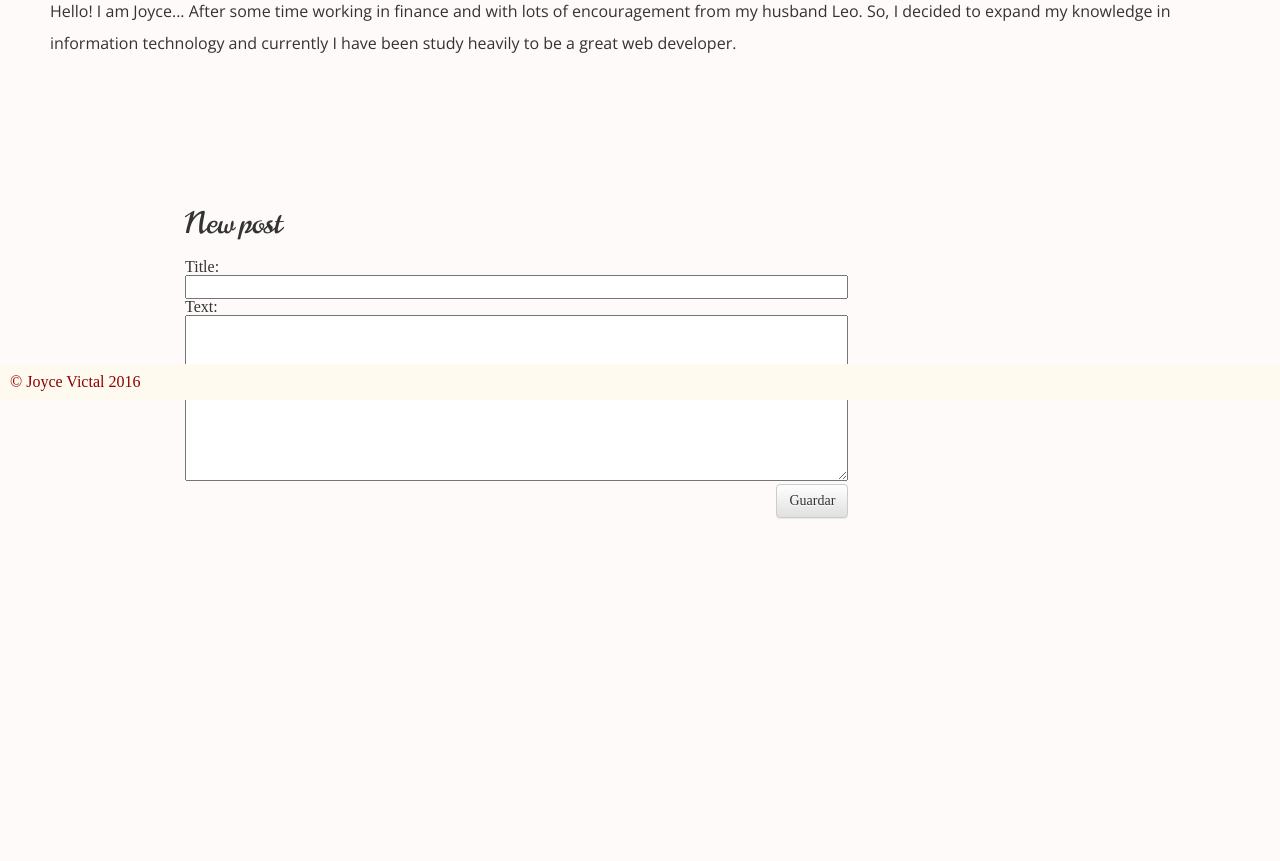
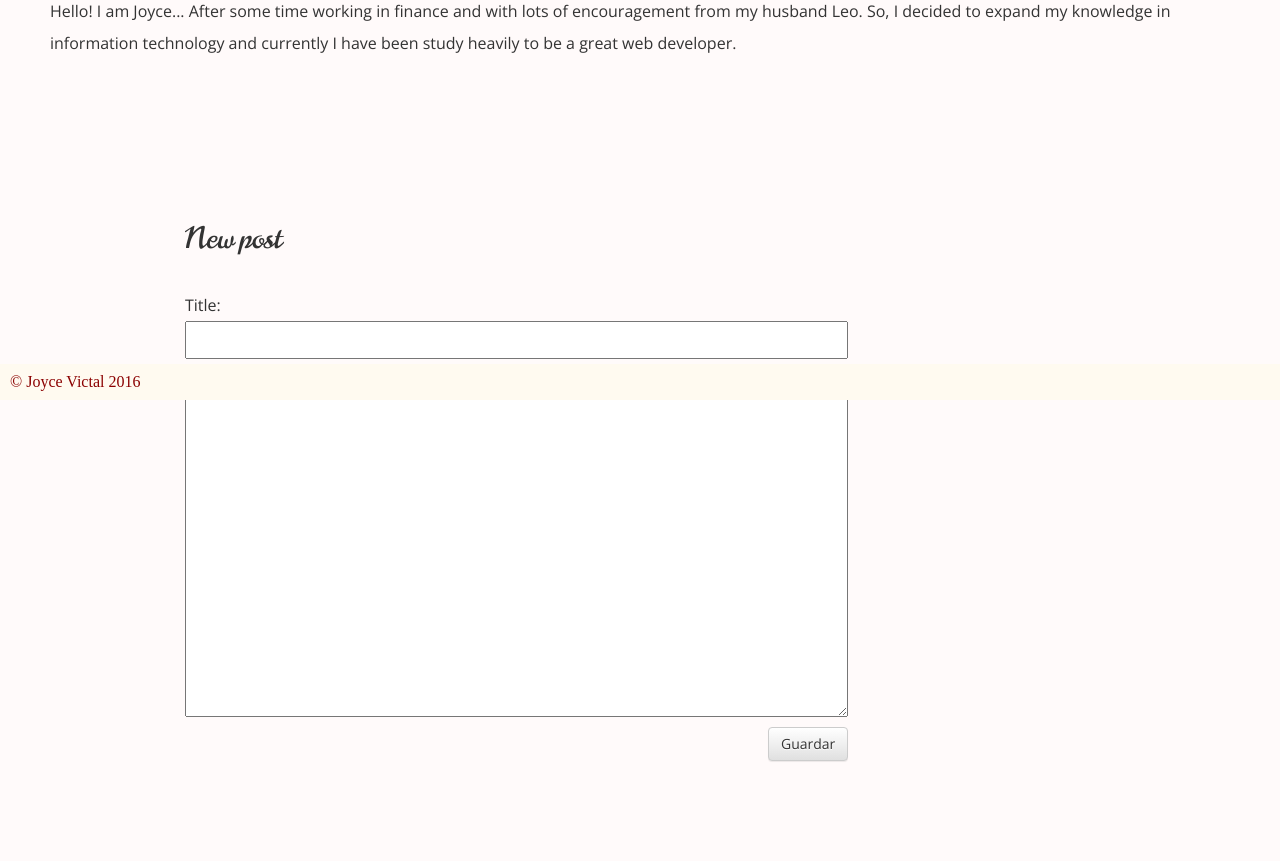
Before and after one commit to joycevictal/my-first-blog, a Django app: page /post/new/ in a window 1280 px wide. Shown: the part 400-1261 px from the top of the page. Before the commit the page ends 919 px from the top, so only its background shows below. Run offline with Django 3.2, Linux system fonts and the light colour scheme; some libraries are stand-ins or nearby versions; some web fonts are replaced.

Commit message:
atualizando

```diff
--- a/blog/static/css/blog.css
+++ b/blog/static/css/blog.css
@@ -136,6 +136,8 @@ clearfix {
 .post, .row, .col-md-8{
     margin-bottom: 70px;
     margin: 50px 50px;
+    font-family: 'Open Sans', sans-serif;
+    line-height: 2;
 }
 
 .post h1, .row h1 {
--- a/blog/templates/blog/home.html
+++ b/blog/templates/blog/home.html
@@ -3,6 +3,6 @@
 {% block content %}
     <div class="about_me">
         <h2>About me:</h2>
-        <p>Hello! I am Joyce... After some time working in finance and with lots of encouragement from my husband Leo. So, I decided to expand my knowledge in information technology and currently I have been study heavily to be a great web developer.</p>
+        <p>Hello! I am Joyce... After some time working in finance and with lots of encouragement from my husband. I decided to expand my knowledge in information technology and currently I have been study heavily to be a great web developer.</p>
     </div>
 {% endblock content %}
```
